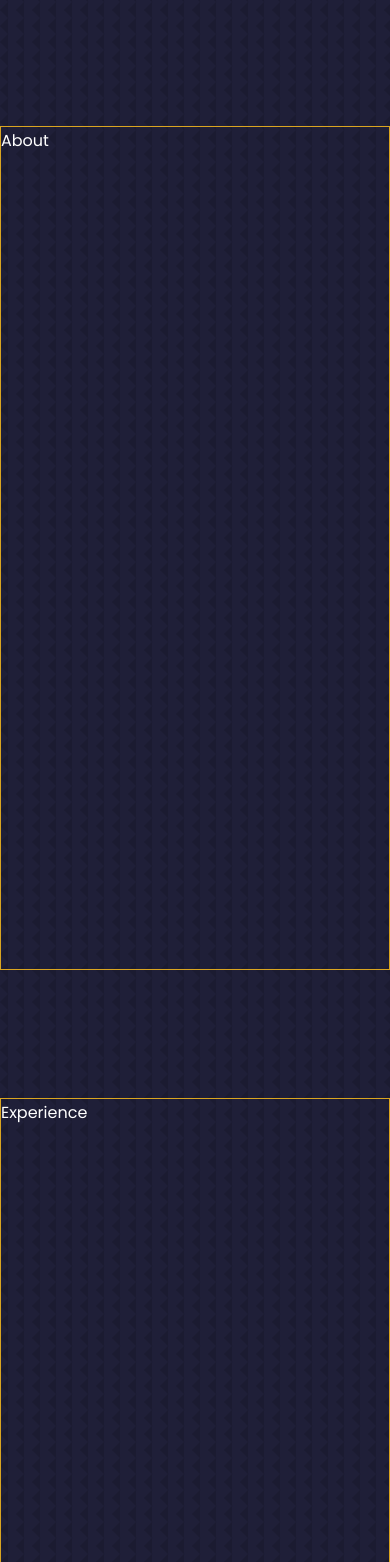
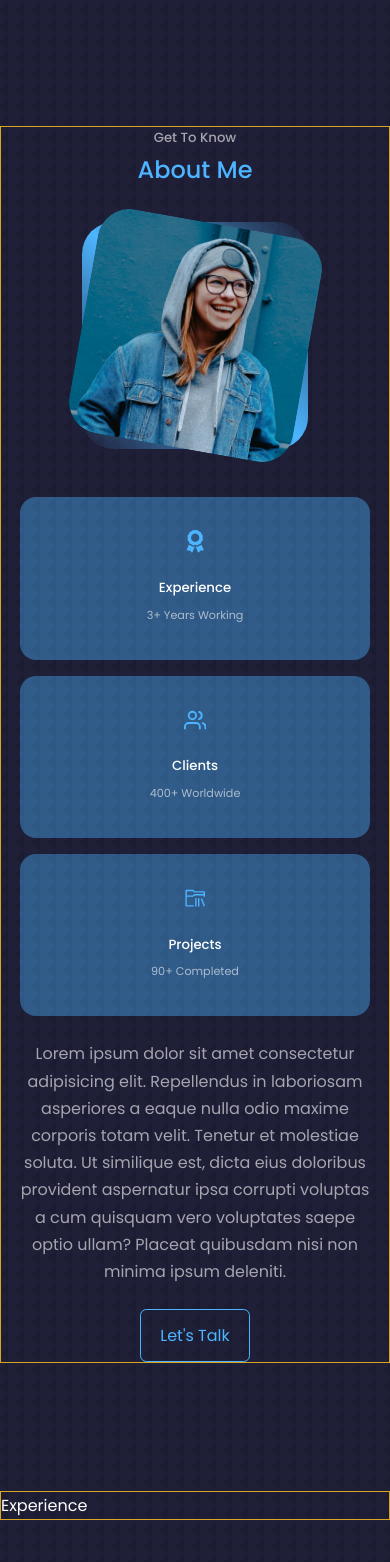
Before and after one commit to MontenegroCruzUK/Portfolio, a React (Create React App) app: page / in a window 390 px wide. Shown: the part 846-2408 px from the top of the page. Built offline with nearby package versions, Linux system fonts and the light colour scheme.

Commit message:
About Listo

```diff
--- a/src/components/about/About.jsx
+++ b/src/components/about/About.jsx
@@ -1,8 +1,59 @@
 import React from 'react';
 import './about.css';
+import ME from '../../assets/me-about.jpg';
+import { FaAward } from 'react-icons/fa';
+import { FiUsers } from 'react-icons/fi';
+import { VscFolderLibrary } from 'react-icons/vsc';
 
 const About = () => {
-	return <section id="about">About</section>;
+	return (
+		<section id="about">
+			<h5>Get To Know</h5>
+			<h2>About Me</h2>
+
+			<div className=" container about__container">
+				<div className="about__me">
+					<div className="about__me-image">
+						<img src={ME} alt="" />
+					</div>
+				</div>
+
+				<div className="about__content">
+					<div className="about__cards">
+						{/* 1 */}
+						<article className="about__card">
+							<FaAward className="about__icon" />
+							<h5>Experience</h5>
+							<small>3+ Years Working</small>
+						</article>
+						{/* 2 */}
+						<article className="about__card">
+							<FiUsers className="about__icon" />
+							<h5>Clients</h5>
+							<small>400+ Worldwide</small>
+						</article>
+						{/* 3 */}
+						<article className="about__card">
+							<VscFolderLibrary className="about__icon" />
+							<h5>Projects</h5>
+							<small>90+ Completed</small>
+						</article>
+					</div>
+					<p>
+						Lorem ipsum dolor sit amet consectetur adipisicing elit. Repellendus
+						in laboriosam asperiores a eaque nulla odio maxime corporis totam
+						velit. Tenetur et molestiae soluta. Ut similique est, dicta eius
+						doloribus provident aspernatur ipsa corrupti voluptas a cum quisquam
+						vero voluptates saepe optio ullam? Placeat quibusdam nisi non minima
+						ipsum deleniti.
+					</p>
+					<a href="#contac" className="btn btn-primary">
+						Let's Talk
+					</a>
+				</div>
+			</div>
+		</section>
+	);
 };
 
 export default About;
--- a/src/components/about/about.css
+++ b/src/components/about/about.css
@@ -0,0 +1,91 @@
+.about__container {
+	display: grid;
+	grid-template-columns: 35% 50%;
+	gap: 15%;
+}
+.about__me {
+	width: 100%;
+	aspect-ratio: 1/1;
+	border-radius: 2rem;
+	background: linear-gradient(
+		45deg,
+		transparent,
+		var(--color-primary),
+		transparent
+	);
+	display: grid;
+	place-items: center;
+}
+.about__me-image {
+	border-radius: 2rem;
+	overflow: hidden;
+	transform: rotate(10deg);
+	transition: var(--transition);
+}
+.about__me-image:hover {
+	transform: rotate(0);
+}
+.about__cards {
+	display: grid;
+	grid-template-columns: repeat(3, 1fr);
+	gap: 1.5rem;
+}
+.about__card {
+	background: var(--color-primary-variant);
+	border: 1px solid transparent;
+	border-radius: 1rem;
+	padding: 2rem;
+	text-align: center;
+	transition: var(--transition);
+}
+.about__card:hover {
+	background: transparent;
+	border-color: var(--color-primary-variant);
+	cursor: default;
+}
+.about__icon {
+	color: var(--color-primary);
+	font-size: 1.4rem;
+	margin-bottom: 1rem;
+}
+.about__card small {
+	font-size: 0.7rem;
+	color: var(--color-light);
+}
+.about__content p {
+	margin: 2rem 0 2.6rem;
+	color: var(--color-light);
+}
+
+/* Estilos para dispositivos de tamaño medio */
+@media screen and (max-width: 1024px) {
+	.about__container {
+		grid-template-columns: 1fr;
+		gap: 0;
+	}
+	.about__me {
+		width: 50%;
+		margin: 2rem auto 4rem;
+	}
+	.about__content p {
+		margin: 1rem 0 1.8rem;
+	}
+}
+
+/* Estilos para dispositivos pequeños */
+@media screen and (max-width: 600px) {
+	.about__me {
+		width: 65%;
+		margin: 0 auto 3rem;
+	}
+	.about__cards {
+		grid-template-columns: 1fr;
+		gap: 1rem;
+	}
+	.about__content {
+		text-align: center;
+	}
+	.about__content p {
+		margin: 1.5rem 0;
+	}
+}
--- a/src/index.css
+++ b/src/index.css
@@ -201,10 +201,12 @@
 		width: var(--container-width-sm);
 		/* Establece el ancho del contenedor utilizando una variable CSS para pantallas pequeñas */
 	}
+	section {
+		height: auto;
+		/* Establece la altura de la sección al 100% del viewport */
+	}
 
 	section > h2 {
-		background: salmon;
-		/* Establece un fondo de color salmon para los h2 dentro de las secciones */
 		margin-bottom: 2rem;
 		/* Establece un margen inferior de 2 rem para los h2 dentro de las secciones */
 	}
```
